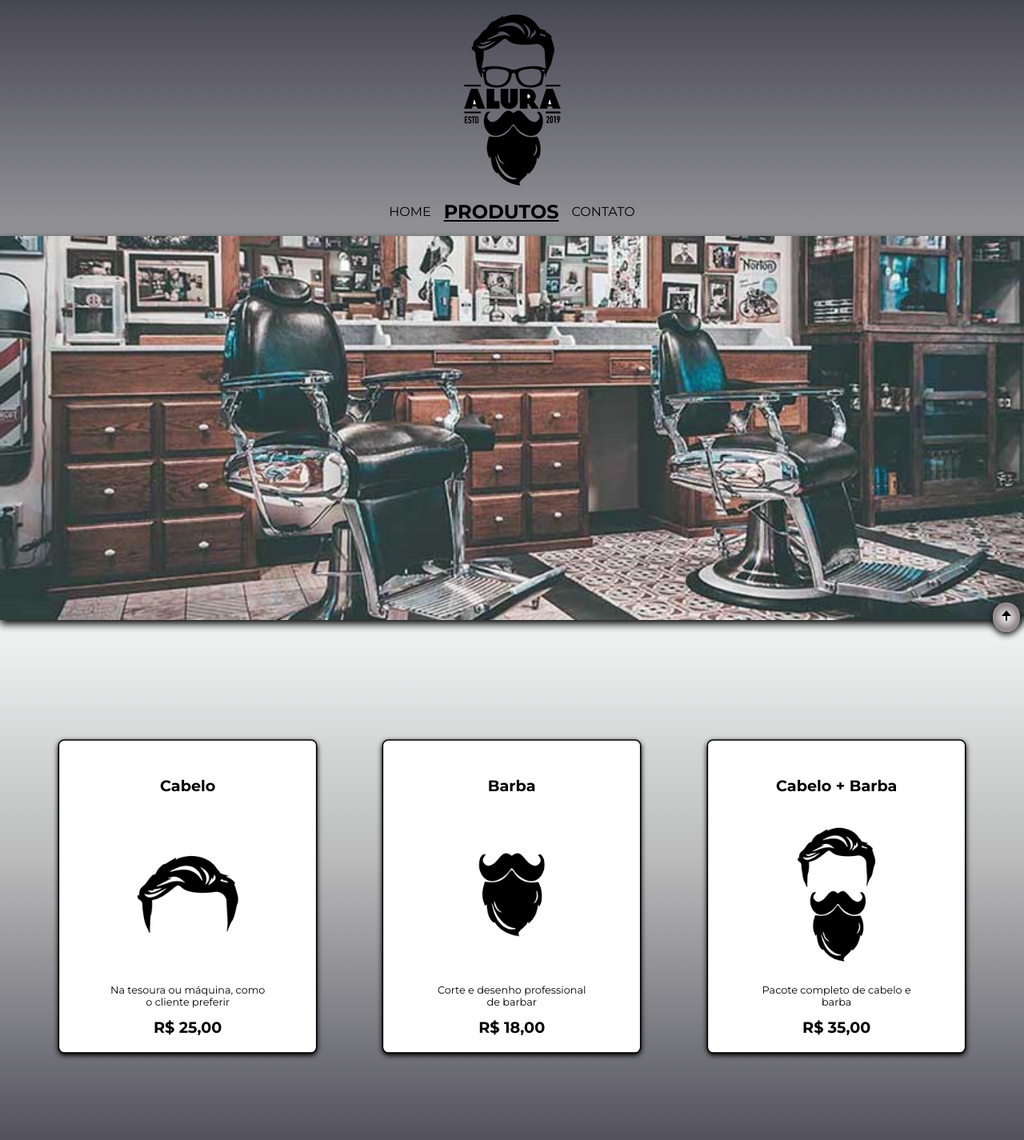
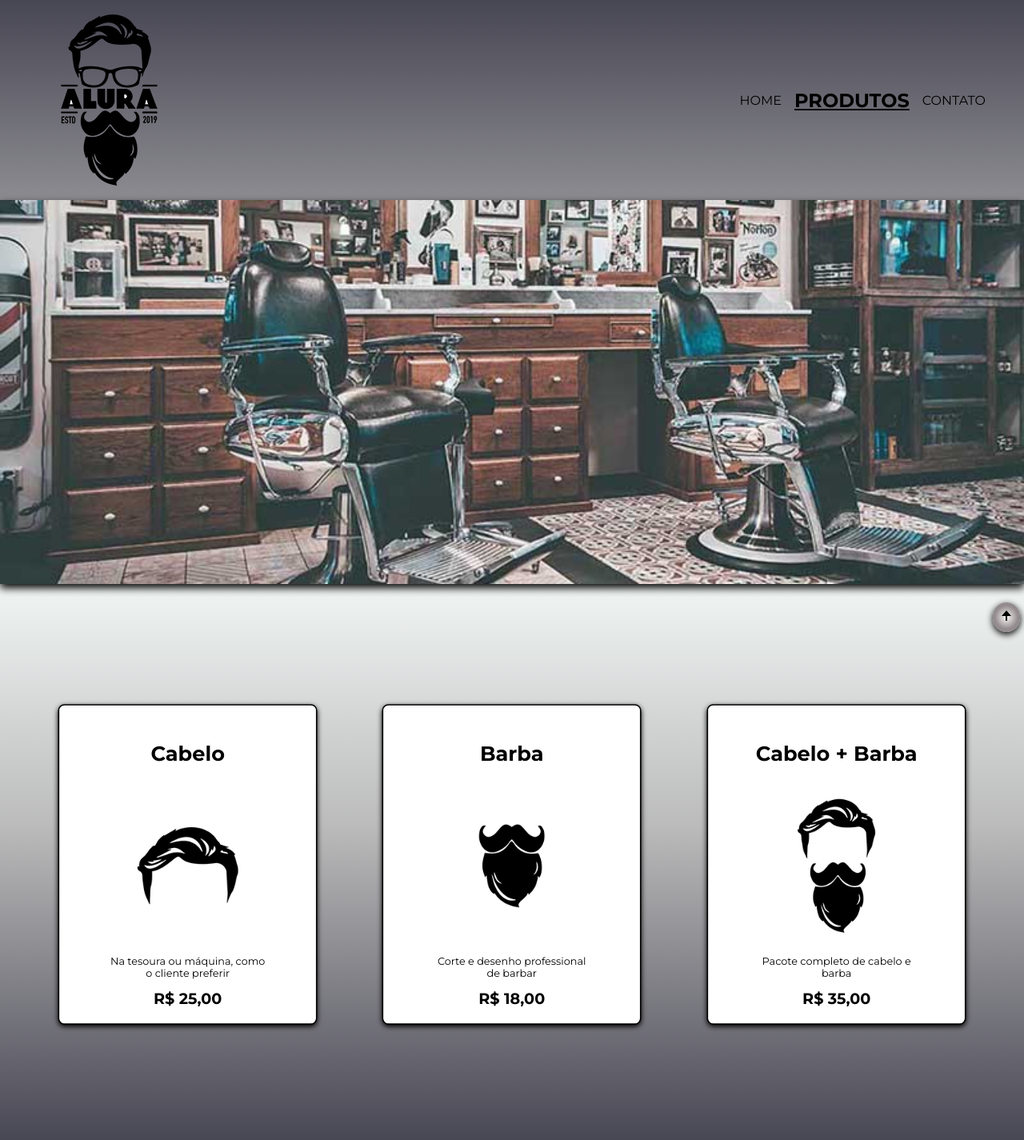
Before and after one commit to JennyLamego2022/modelos, an Angular app in the folder barbearia-ang/: page /produtos in a window 1280 px wide. Shown: the top 1425 px of the page at 80% size. Built offline with nearby package versions, Linux system fonts and the light colour scheme.

Commit message:
feat: Ajustes do CSS padrão do projeto no arquivo style.css

```diff
--- a/barbearia-ang/src/app/app-routing.module.ts
+++ b/barbearia-ang/src/app/app-routing.module.ts
@@ -19,7 +19,7 @@ const routes: Routes = [
     component: ProdutosComponent
   },
   {
-    path: 'contatos',
+    path: 'contato',
     component: ContatoComponent
   },
 
--- a/barbearia-ang/src/app/componentes/home/mq.home.component.css
+++ b/barbearia-ang/src/app/componentes/home/mq.home.component.css
@@ -1,16 +1,6 @@
 @media (min-width: 768px){
 
-  h1{
-      font-size: 2rem;
-  }
-
-  .cabecalho{
-      flex-direction: row;
-      justify-content: space-between;
-      padding: 0 3rem;
-  }
-
-  .conteudo{
+S   .conteudo{
       flex-direction: row;
       align-items: center;
       padding: 0 2rem;
--- a/barbearia-ang/src/styles.css
+++ b/barbearia-ang/src/styles.css
@@ -127,3 +127,17 @@ footer img{
   padding: 2rem;
   font-size: 0.8rem;
 }
+
+@media (min-width: 768px){
+
+  h1{
+      font-size: 2rem;
+  }
+
+  .cabecalho{
+      flex-direction: row;
+      justify-content: space-between;
+      padding: 0 3rem;
+  }
+
+}
```
